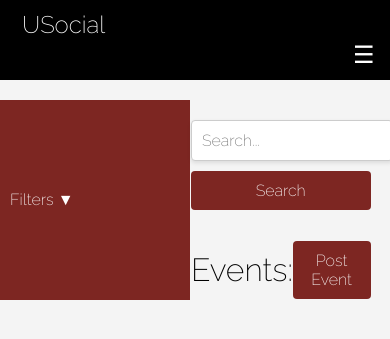
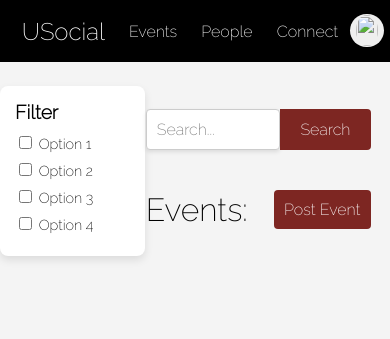
Before and after one commit to punya124/HackUMass, a Flask app: page /events in a window 390 px wide. Shown: the top 339 px of the page. Run offline with Flask 3, Linux system fonts and the light colour scheme; data that the repository does not hold is empty; some libraries are stand-ins or nearby versions.

Commit message:
unresponsive

```diff
--- a/app.py
+++ b/app.py
@@ -9,7 +9,7 @@ API_KEY = 'HlrEa2UcmnNgX6vYkKzU65JDfRnBVWmXbRdxtxuqwI9ih8TbEXPFPSWV'
 SEARCH_TERM = 'party'
 SEARCH_TERM2 = 'statue'
 URL = f'https://api.pexels.com/v1/search?query={SEARCH_TERM}&per_page=80'
-URL2 = f'https://api.pexels.com/v1/search?query={SEARCH_TERM2}&per_page=80'
+URL2 = f'https://api.pexels.com/v1/search?query={SEARCH_TERM2}&per_page=80&orientation=square'
 
 headers = {
     'Authorization': API_KEY
--- a/static/pages.css
+++ b/static/pages.css
@@ -32,20 +32,25 @@
     cursor: pointer;
     transition: background-color 0.3s ease;
 }
+
 .search-button:hover {
-    background-color:rgb(161, 70, 65);;
+    background-color: rgb(161, 70, 65);
+    ;
 }
 
 .main {
     flex-grow: 1;
     position: relative;
-    max-width: 800px; /* Controls the maximum width of the main content */
+    max-width: 800px;
+    /* Controls the maximum width of the main content */
     width: 100%;
-    margin: auto; /* Centers the container */
+    margin: auto;
+    /* Centers the container */
     left: -5%;
 
 
 }
+
 .post-button {
     padding: 10px;
     margin: 10px 0px;
@@ -57,6 +62,7 @@
     cursor: pointer;
     transition: background-color 0.3s ease;
 }
+
 .post-button:hover {
     background-color: rgb(161, 70, 65);
 
@@ -65,7 +71,8 @@
 
 /* Modal styles */
 .modal {
-    display: none; /* Hidden by default */
+    display: none;
+    /* Hidden by default */
     position: fixed;
     top: 0;
     left: 0;
@@ -76,21 +83,26 @@
     align-items: center;
     z-index: 1000;
 }
+
 .modal-content {
     background-color: white;
     padding: 50px;
     width: 400px;
-    max-height: 80vh; /* Limit the modal height */
-    overflow-y: auto; /* Enable vertical scrolling */
+    max-height: 80vh;
+    /* Limit the modal height */
+    overflow-y: auto;
+    /* Enable vertical scrolling */
     border-radius: 8px;
     box-shadow: 0 4px 8px rgba(0, 0, 0, 0.1);
     position: relative;
 }
+
 .modal-header {
     font-size: 1.2em;
     font-weight: bold;
     margin-bottom: 10px;
 }
+
 .close-button {
     position: absolute;
     top: 10px;
@@ -99,21 +111,26 @@
     color: #333;
     cursor: pointer;
 }
+
 .form-group {
     margin-bottom: 15px;
 }
+
 .form-group label {
     display: block;
     margin-bottom: 5px;
     font-size: 0.9em;
 }
-.form-group input, .form-group textarea {
+
+.form-group input,
+.form-group textarea {
     width: 100%;
     padding: 8px;
     border: 1px solid #ccc;
     border-radius: 4px;
     font-size: 1em;
 }
+
 .submit-button {
     padding: 10px 20px;
     font-size: 1em;
@@ -123,6 +140,7 @@
     border-radius: 4px;
     cursor: pointer;
 }
+
 .submit-button:hover {
     background-color: #45a049;
 }
@@ -139,6 +157,7 @@ body {
     padding: 20px;
     background-color: #f4f4f4;
 }
+
 .box-list {
     display: flex;
     flex-direction: column;
@@ -146,6 +165,7 @@ body {
     max-width: 800px;
     margin: 0 auto;
 }
+
 .box {
     display: flex;
     align-items: flex-start;
@@ -155,6 +175,7 @@ body {
     box-shadow: 0 4px 8px rgba(0, 0, 0, 0.1);
 
 }
+
 .box img {
     width: 100px;
     height: 100px;
@@ -170,6 +191,7 @@ body {
     margin-right: 15px;
 
 }
+
 .box-image-section .name-tag {
     font-size: 0.8em;
     color: #666;
@@ -181,9 +203,10 @@ body {
 .box-content {
     flex-grow: 1;
 }
+
 .box-title {
     font-size: 1.2em;
-    color:rgb(125, 38, 34);
+    color: rgb(125, 38, 34);
     font-weight: bold;
     margin: 0;
 }
@@ -191,7 +214,8 @@ body {
 .box-image-section img {
     width: 100px;
     height: 100px;
-    border-radius: 50%; /* Makes the image circular */
+    border-radius: 50%;
+    /* Makes the image circular */
     object-fit: cover;
     margin-bottom: 5px;
     overflow: hidden;
@@ -203,6 +227,7 @@ body {
     color: #666;
     margin: 5px 0 0;
 }
+
 .box-items {
     margin-left: auto;
     padding-left: 20px;
@@ -210,16 +235,19 @@ body {
     flex-direction: column;
     align-items: flex-end;
 }
+
 .box-items ul {
     list-style-type: disc;
     padding-left: 20px;
     margin: 0;
 }
+
 .box-items ul li {
     font-size: 0.8em;
     color: #333;
     margin-bottom: 5px;
 }
+
 .accept-button {
     margin-top: 10px;
     padding: 5px 10px;
@@ -231,6 +259,7 @@ body {
     cursor: pointer;
     transition: background-color 0.3s ease;
 }
+
 .accept-button:hover {
     background-color: #3d3e3e;
 
@@ -243,129 +272,38 @@ body {
     gap: 20px;
     margin-top: 20px;
 }
+
 .filter-section {
     width: 200px;
     background-color: #fff;
     padding: 15px;
     border-radius: 8px;
     box-shadow: 0 4px 8px rgba(0, 0, 0, 0.1);
-    margin-right:0;
+    margin-right: 0;
     margin-top: 1%;
 }
+
 .filter-header {
     font-size: 1.2em;
     font-weight: bold;
     margin-bottom: 10px;
 }
+
 .filter-options {
     display: flex;
     flex-direction: column;
 }
+
 .filter-options label {
     font-size: 0.9em;
     margin-bottom: 8px;
     cursor: pointer;
 }
 
-.box-list-head{
+.box-list-head {
     position: relative;
     display: flex;
     flex-direction: row;
     justify-content: space-between;
     align-items: center;
 }
-
-/* Your existing styles above remain unchanged */
-/* Mobile-specific styles */
-@media (max-width: 768px) {
-    /* Search bar adjustments */
-    .search-bar {
-        flex-direction: column;
-        gap: 10px;
-        margin: 20px auto;
-    }
-
-    .search-input, .search-button {
-        width: 100%;
-        border-radius: 4px;
-    }
-
-    .box-list {
-        padding: 0;
-    }
-
-    .box {
-        flex-direction: column;
-        align-items: center;
-        text-align: center;
-    }
-
-    .box img {
-        width: 80%;
-        height: auto;
-        margin-bottom: 10px;
-    }
-
-    .box-items {
-        text-align: center;
-        margin-top: 10px;
-    }
-
-    /* Modal adjustments */
-    .modal-content {
-        width: 90%;
-        max-width: 400px;
-        padding: 20px;
-    }
-
-    /* Filter Section adjustments for mobile */
-    .filter-toggle {
-        display: block;
-        background-color: rgb(125, 38, 34);
-        color: white;
-        border: none;
-        padding: 10px;
-        font-size: 1em;
-        text-align: left;
-        width: 100%;
-        cursor: pointer;
-        transition: background-color 0.3s ease;
-        margin-bottom: 10px;
-    }
-
-    .filter-toggle:hover {
-        background-color: rgb(161, 70, 65);
-    }
-
-    .filter-section {
-        display: none; /* Hidden by default on mobile */
-        background-color: #fff;
-        padding: 15px;
-        border-radius: 8px;
-        box-shadow: 0 4px 8px rgba(0, 0, 0, 0.1);
-        margin-top: 10px;
-    }
-
-    .filter-section.active {
-        display: block; /* Show filters when active */
-    }
-
-    /* Ensure the filter is full-width under the search bar */
-    .filter-section,
-    .filter-toggle {
-        width: 100%;
-    }
-}
-
-/* Desktop view (default) */
-@media (min-width: 769px) {
-    .filter-toggle {
-        display: none; /* Hide the filter button on desktop */
-    }
-
-    .filter-section {
-        display: block; /* Show filters normally on desktop */
-        width: 200px;
-        margin-top: 0;
-    }
-}
--- a/static/styles.css
+++ b/static/styles.css
@@ -76,10 +76,9 @@ a {
     font-size: 1rem;
     color: #333;
     z-index: 2;
-    display: flex;
-    align-items: center;
-    justify-content: center;
-    background-color: transparent;
+    font-style: normal;
+    font-family: FontAwesome;
+    font-weight: 900;
 }
 
 #accnt-button img {
@@ -94,48 +93,3 @@ a {
 #accnt-button:hover {
     background-color: rgb(161, 70, 65);
 }
-
-/* Your existing styles above remain unchanged */
-
-/* Your existing styles remain unchanged */
-
-/* Media Query for Mobile Devices */
-@media (max-width: 768px) {
-    #topbar {
-        flex-direction: column;
-        align-items: flex-start;
-        height: auto;
-        padding: 10px;
-    }
-
-    .hamburger {
-        display: block;
-        background: none;
-        border: none;
-        font-size: 1.5em;
-        color: white;
-        cursor: pointer;
-        margin-left: auto;
-    }
-
-    /* Initially hide nav-links on mobile */
-    #nav-links {
-        display: none;
-        flex-direction: column;
-        width: 100%;
-        gap: 10px;
-        background-color: #000;
-        padding: 10px;
-        border-top: 1px solid #333;
-    }
-
-    #nav-links a {
-        padding: 10px;
-        border-radius: 4px;
-        text-align: left;
-    }
-
-    #nav-links.active {
-        display: flex;
-    }
-}
--- a/templates/events.html
+++ b/templates/events.html
@@ -15,10 +15,6 @@
 <body>
     <div id="topbar">
         <div id="logo"><a href="/">USocial</a></div>
-        <!-- Hamburger Menu Button for Mobile -->
-        <button class="hamburger" onclick="toggleMenu()">
-            &#9776;
-        </button>
         <div id="nav-links">
             <a href="/events">Events</a>
             <a href="/people">People</a>
@@ -32,38 +28,32 @@
     </div>
 
 
+    <div class="container">
+        <!-- Filter Section -->
+        <div class="filter-section">
+            <div class="filter-header">Filter</div>
+            <div class="filter-options">
+                <label>
+                    <input type="checkbox"> Option 1
+                </label>
+                <label>
+                    <input type="checkbox"> Option 2
+                </label>
+                <label>
+                    <input type="checkbox"> Option 3
+                </label>
+                <label>
+                    <input type="checkbox"> Option 4
+                </label>
+            </div>
+        </div>
 
-    <div class="container">
-        <!-- Collapsible Filter Section for Mobile -->
-    <button class="filter-toggle" onclick="toggleFilters()">Filters &#9660;</button>
-
-    <!-- Sidebar Filter Section (Visible on Desktop) -->
-    <div class="filter-section" id="filterSection">
-        <div class="filter-header">Filter</div>
-        <div class="filter-options">
-            <label><input type="checkbox"> Option 1</label>
-            <label><input type="checkbox"> Option 2</label>
-            <label><input type="checkbox"> Option 3</label>
-            <label><input type="checkbox"> Option 4</label>
-        </div>
-    </div>
 
         <div class="main">
             <div class="search-bar">
                 <input type="text" class="search-input" placeholder="Search...">
                 <button class="search-button">Search</button>
             </div>
-            <div class="filter-section" id="filterSection">
-                <div class="filter-header">Filter</div>
-                <div class="filter-options">
-                    <label><input type="checkbox"> Option 1</label>
-                    <label><input type="checkbox"> Option 2</label>
-                    <label><input type="checkbox"> Option 3</label>
-                    <label><input type="checkbox"> Option 4</label>
-                </div>
-            </div>
-
-
             <div class="box-list">
                 <div class="box-list-head">
                     <h1>Events:</h1>
@@ -159,20 +149,7 @@
                     closeModal();
                 }
             }
-
-            // Toggle the navigation menu on mobile
-            function toggleMenu() {
-                const navLinks = document.getElementById("nav-links");
-                navLinks.classList.toggle("active");
-            }
-
-            // Toggle the filters section on mobile
-            function toggleFilters() {
-                const filterSection = document.getElementById("filterSection");
-                filterSection.classList.toggle("active");
-            }
         </script>
-
 
 </body>
 
```
